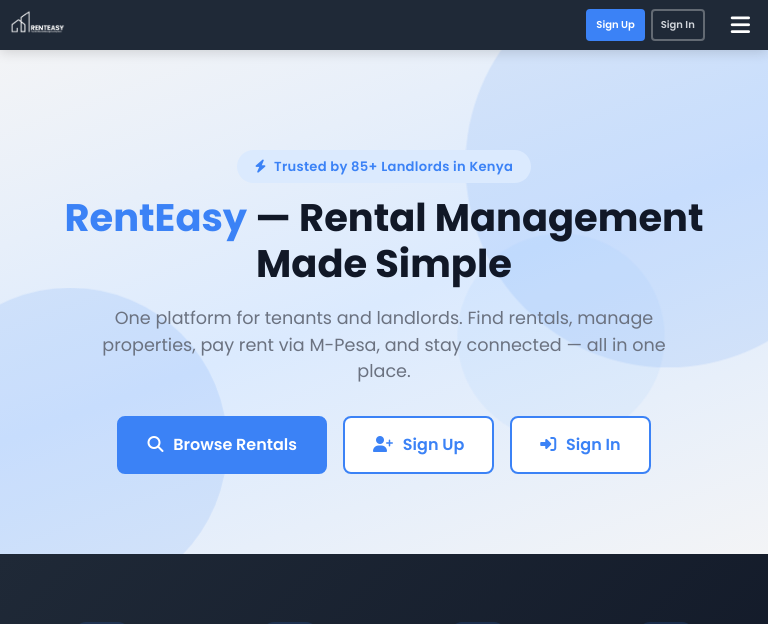
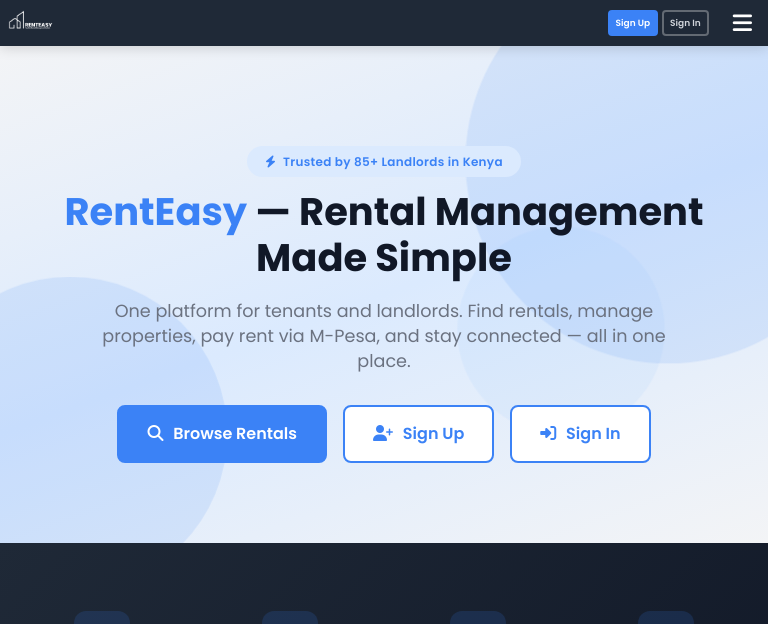
Before and after one commit to EllyKurgat/RentEasy, a Django app: page / in a window 768 px wide. Shown: the top 624 px of the page. Run offline with Django 5.2, Linux system fonts and the light colour scheme; data that the repository does not hold is empty; some libraries are stand-ins or nearby versions.

Commit message:
Massively reduce mobile navbar and hero spacing

```diff
--- a/frontend_views/Templates/renteasyweb/index.html
+++ b/frontend_views/Templates/renteasyweb/index.html
@@ -5,8 +5,8 @@
 <head>
     <meta charset="UTF-8">
     <meta name="viewport" content="width=device-width, initial-scale=1.0">
-    <link rel="stylesheet" href="{% static 'css/theme.css' %}?v=29">
-    <link rel="stylesheet" href="{% static 'css/style.css' %}?v=29">
+    <link rel="stylesheet" href="{% static 'css/theme.css' %}?v=30">
+    <link rel="stylesheet" href="{% static 'css/style.css' %}?v=30">
     <link href="https://fonts.googleapis.com/css2?family=Poppins:wght@300;400;500;600;700&display=swap" rel="stylesheet">
     <script src="https://kit.fontawesome.com/e1db635686.js" crossorigin="anonymous"></script>
     <title>RentEasy - Rental Management for Tenants & Landlords</title>
--- a/frontend_views/static/css/style.css
+++ b/frontend_views/static/css/style.css
@@ -1007,30 +1007,30 @@ input[type=submit]:hover {
 .line20 { display: block; width: 22px; height: 2px; background: #fff; border-radius: 2px; transition: 0.3s; }
 
 @media (max-width: 1000px) {
-  .topnav { flex-wrap: wrap; height: auto; padding: 6px 10px !important; }
+  .topnav { flex-wrap: wrap; height: auto; padding: 4px 8px !important; }
   .top2 { display: none; order: 3; width: 100%; flex-direction: column; gap: 0; }
   .top2 a {
-    padding: 10px 12px; width: 100%; border-radius: 0;
+    padding: 8px 10px; width: 100%; border-radius: 0;
     border-bottom: 1px solid rgba(255,255,255,0.06);
-    box-sizing: border-box; font-size: 13px;
+    box-sizing: border-box; font-size: 12px;
   }
   .userbox2 {
-    order: 2; margin-left: auto; margin-right: 6px;
-    flex-wrap: nowrap !important; gap: 6px !important;
+    order: 2; margin-left: auto; margin-right: 4px;
+    flex-wrap: nowrap !important; gap: 4px !important;
     display: flex !important;
   }
   .loginsmall { display: block !important; }
-  .icon { display: flex !important; order: 3; margin-left: 0; align-items: center; justify-content: center; min-width: 32px; min-height: 32px; }
+  .icon { display: flex !important; order: 3; margin-left: 0; align-items: center; justify-content: center; min-width: 28px; min-height: 28px; }
   .bars1 { display: flex; }
   .topnav.responsive .top2 { display: flex; }
-  .topnav img { height: 24px; }
+  .topnav img { height: 20px; }
   .login2 {
-    padding: 6px 8px !important; font-size: 10px !important;
-    border-radius: 4px !important; min-width: 42px !important;
+    padding: 4px 6px !important; font-size: 9px !important;
+    border-radius: 4px !important; min-width: 38px !important;
     display: inline-block !important;
     white-space: nowrap;
   }
-  .top2 a { font-size: 12px; padding: 8px 12px; }
+  .top2 a { font-size: 11px; padding: 6px 10px; }
 }
 
 @media (max-width: 480px) {
@@ -1323,7 +1323,7 @@ input[type=submit]:hover {
 /* ── Hero (new, with background shapes) ── */
 .hero-landing {
   position: relative; text-align: center;
-  padding: 60px 20px 50px; overflow: hidden;
+  padding: 40px 16px 40px; overflow: hidden;
   background: linear-gradient(160deg, var(--re-bg) 0%, #DBEAFE 50%, var(--re-bg) 100%);
 }
 .hero-shapes { position: absolute; inset: 0; pointer-events: none; overflow: hidden; }
@@ -1340,26 +1340,26 @@ input[type=submit]:hover {
 }
 .hero-content { position: relative; z-index: 1; max-width: 780px; margin: 0 auto; }
 .hero-badge {
-  display: inline-block; padding: 6px 18px; border-radius: 50px;
+  display: inline-block; padding: 4px 14px; border-radius: 50px;
   background: var(--re-primary-light, #DBEAFE); color: var(--re-primary);
-  font-size: 0.82rem; font-weight: 600; margin-bottom: 8px;
+  font-size: 0.75rem; font-weight: 600; margin-bottom: 6px;
   letter-spacing: 0.3px;
 }
 .hero-badge i { margin-right: 4px; }
 .hero-landing h1 {
-  font-size: clamp(1.6rem, 5vw, 3rem); font-weight: 700;
-  color: var(--re-text); margin: 0 0 12px; line-height: 1.2;
+  font-size: clamp(1.4rem, 5vw, 3rem); font-weight: 700;
+  color: var(--re-text); margin: 0 0 8px; line-height: 1.2;
 }
 .hero-landing h1 span { color: var(--re-primary); }
 .hero-landing .tagline {
-  font-size: 0.95rem; color: var(--re-text-secondary);
-  margin-bottom: 20px; line-height: 1.5; max-width: 620px; margin-left: auto; margin-right: auto;
+  font-size: 0.85rem; color: var(--re-text-secondary);
+  margin-bottom: 16px; line-height: 1.4; max-width: 620px; margin-left: auto; margin-right: auto;
 }
 .hero-landing .hero-buttons a i { margin-right: 6px; }
 
 @media (min-width: 768px) {
   .hero-landing { padding: 100px 24px 80px; }
-  .hero-badge { margin-bottom: 12px; }
+  .hero-badge { margin-bottom: 12px; padding: 6px 18px; }
   .hero-landing h1 { margin: 0 0 18px; }
   .hero-landing .tagline { font-size: 1.1rem; margin-bottom: 32px; }
 }
```
